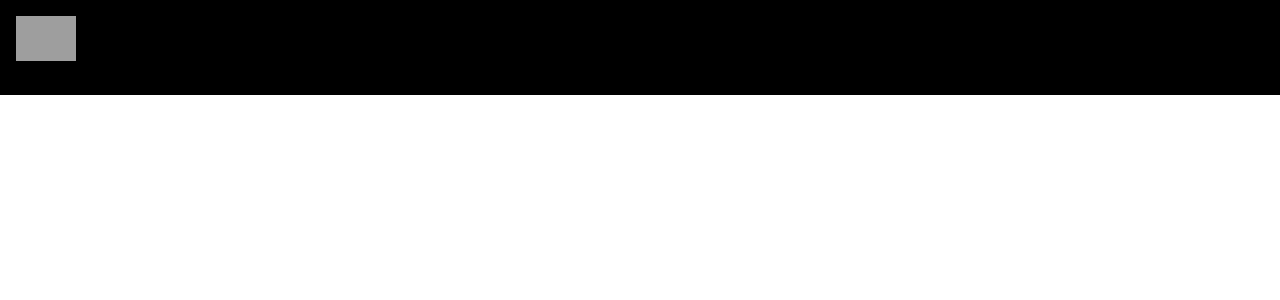
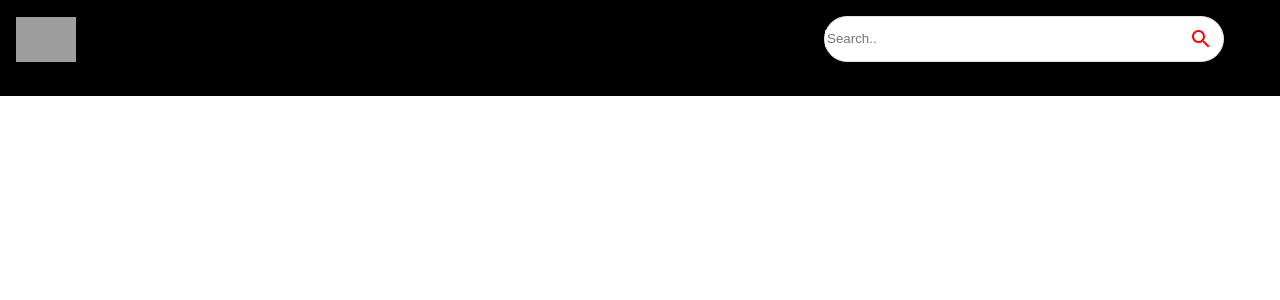
Before and after one commit to AmolShelke2/Youtube-clone-react, a React (Create React App) app: page / in a window 1280 px wide. Shown: the top 300 px of the page. Built offline with nearby package versions, Linux system fonts and the light colour scheme; grey boxes are pictures that could not be loaded.

Commit message:
Added Navbar component

```diff
--- a/src/components/SearchBar.jsx
+++ b/src/components/SearchBar.jsx
@@ -2,10 +2,31 @@
 import { useNavigate } from "react-router-dom";
 
 import { Paper, IconButton } from "@mui/material";
-import { SearchIcon } from "@mui/icons-material";
+import { Search } from "@mui/icons-material";
 
 const SearchBar = () => {
-  return <div>SearchBar</div>;
+  return (
+    <Paper
+      component="form"
+      onSubmit={() => {}}
+      sx={{
+        borderRadius: 20,
+        border: "1px solid #e3e3e3",
+        p1: 2,
+        boxShadow: "none",
+        mr: { sm: 5 },
+      }}>
+      <input
+        className="search-bar"
+        placeholder="Search.."
+        value=""
+        onChange={() => {}}
+      />
+      <IconButton type="submit" sx={{ p: "10px", color: "red" }}>
+        <Search />
+      </IconButton>
+    </Paper>
+  );
 };
 
 export default SearchBar;
```
